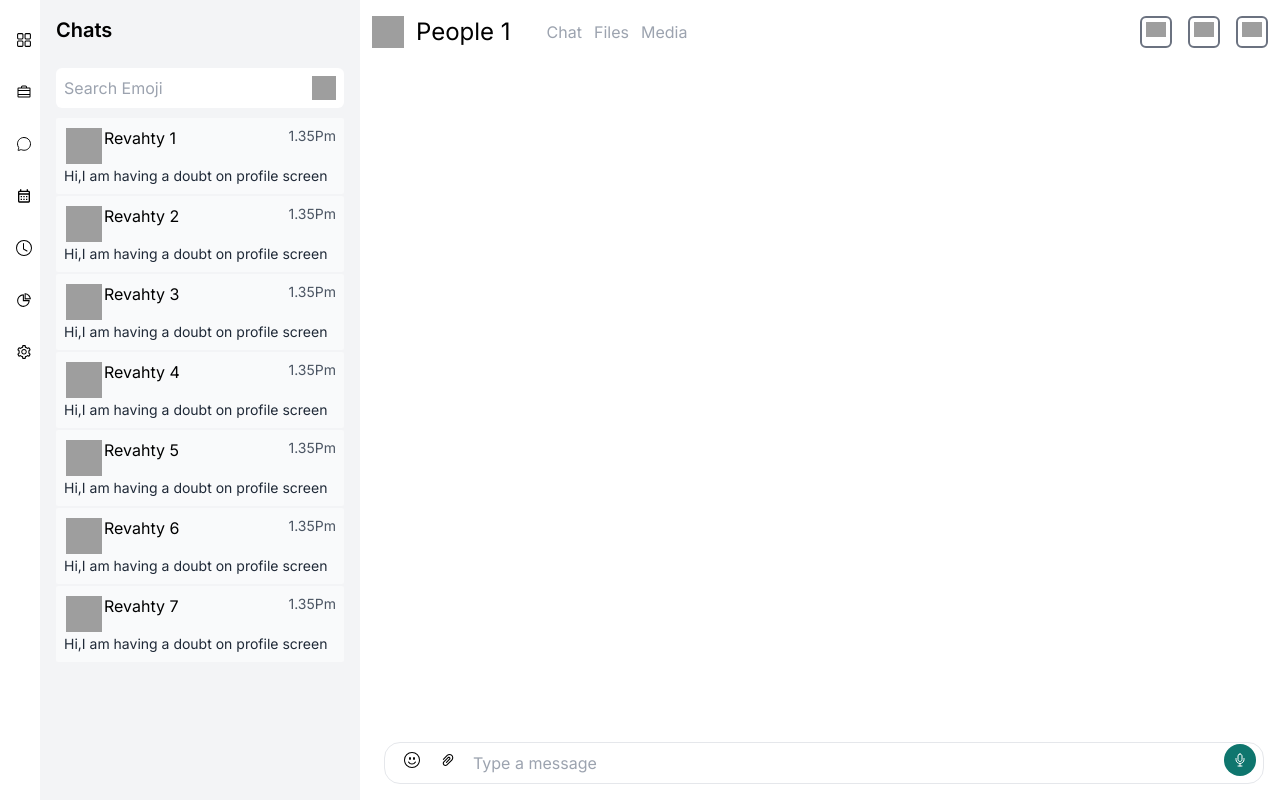
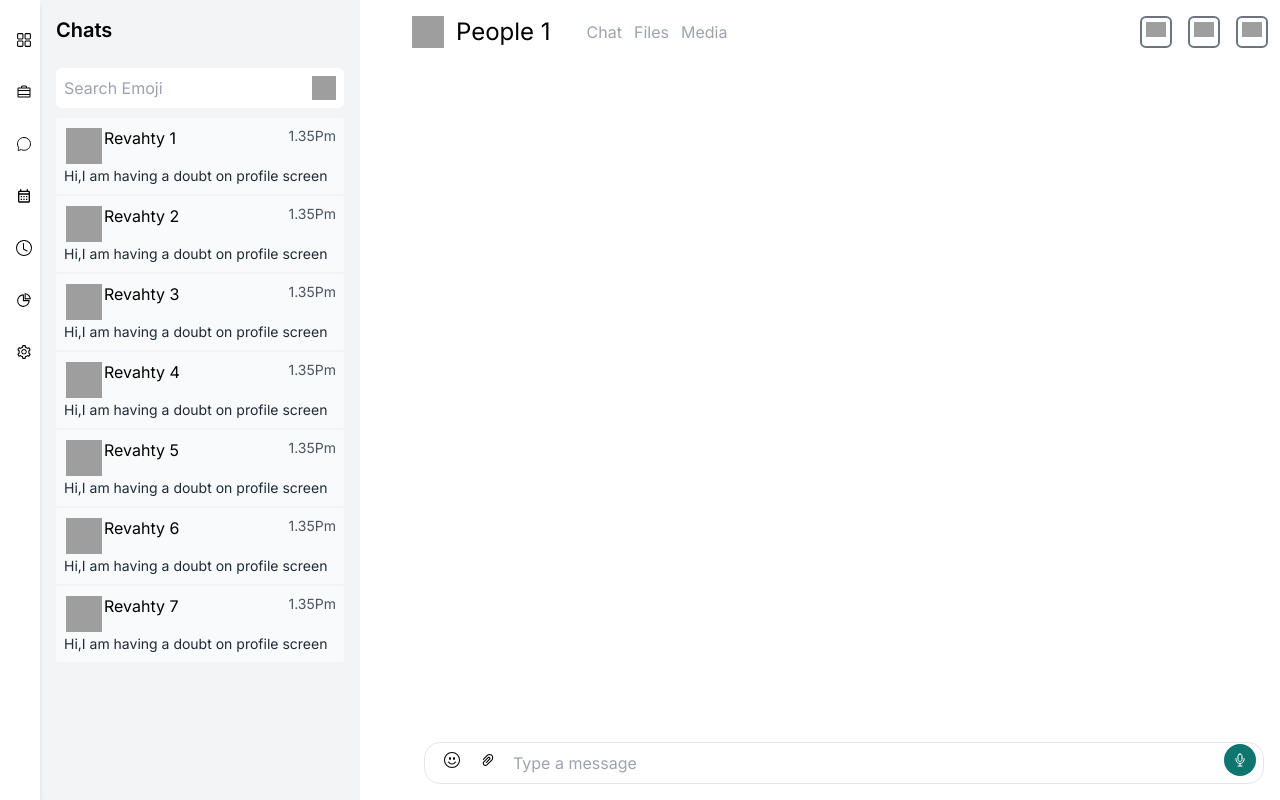
Before and after one commit to DeepanSenthilkumar005/chatapp, a React (Vite) app: page / in a window 1280 px wide. Built offline with nearby package versions, Linux system fonts and the light colour scheme; grey boxes are pictures that could not be loaded.

Commit message:
fix the mobile view

```diff
--- a/src/components/ChatPage.jsx
+++ b/src/components/ChatPage.jsx
@@ -40,7 +40,7 @@ function ChatPage() {
     <div className="flex h-screen">
       <NavBar />
       <Sidebar />
-      <div className="flex flex-col flex-1">
+      <div className="flex ms-10 flex-col flex-1">
         <header className="text-white flex p-3 justify-between py-4">
           <div className="leftheader flex justify-between gap-1">
             <div className='flex'>
--- a/src/components/NavBar.jsx
+++ b/src/components/NavBar.jsx
@@ -23,7 +23,7 @@ function NavBar() {
   return (
     <>
       <div
-        className={`h-screen flex bg-white shadow-md transition-all duration-700 ease-in-out`}
+        className={`h-screen stm:fixed z-50 flex bg-white shadow-md transition-all duration-500 ease-in-out`}
         style={{ width: show ? '40px' : '150px' }}
       >
         <ul className='space-y-4 font-extrabold mt-3 p-2 mx-auto'>
```
